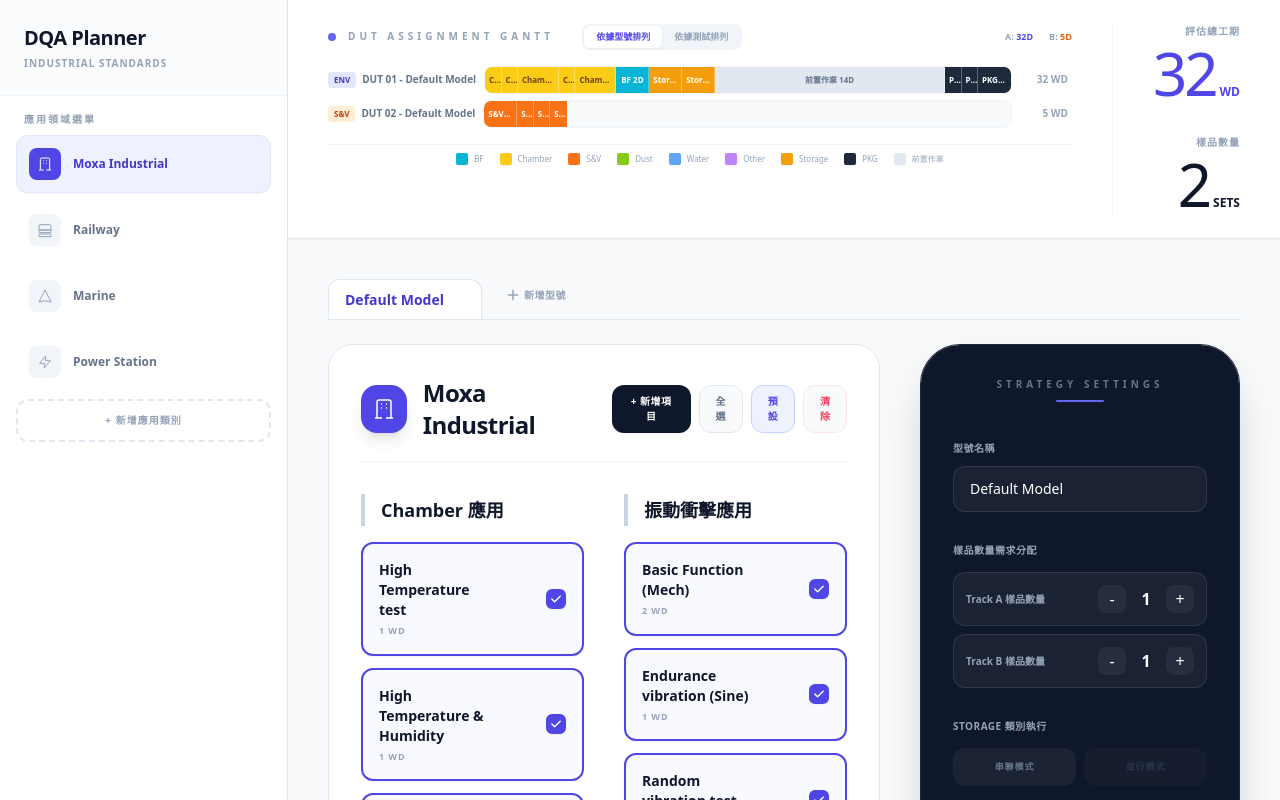
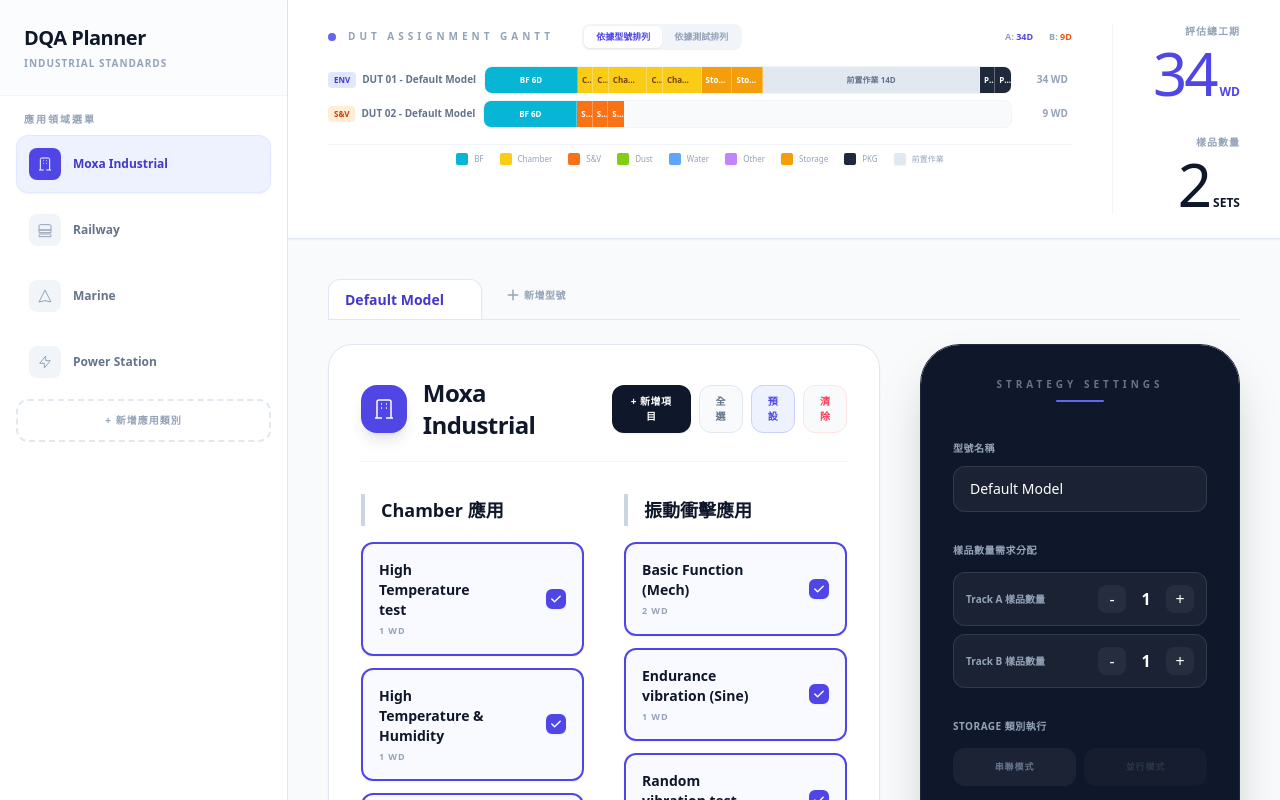
Before and after one commit to Gino831/DQASchedulePlanner, a React (Vite) app: page / in a window 1280 px wide. Shown: the top 800 px of the page. Built offline with nearby package versions, Linux system fonts and the light colour scheme.

Commit message:
feat: phase 4 advanced dependencies and strict load balancing

```diff
--- a/App.tsx
+++ b/App.tsx
@@ -270,6 +270,9 @@ const App: React.FC = () => {
       const altitudeSegments: Seg[] = [];
       let altitudeDays = 0;
 
+      const connectorSegments: Seg[] = [];
+      let connectorDays = 0;
+
       const ipOtherSegments: Seg[] = [];
       let ipOtherDays = 0;
 
@@ -279,6 +282,8 @@ const App: React.FC = () => {
       const pkgSegments: Seg[] = [];
       let pkgDays = 0;
 
+      let bfDays = 0;
+
       Object.entries(standard.categories).forEach(([cat, items]) => {
         const catType = cat as CategoryType;
         (items as any[] | undefined)?.forEach(item => {
@@ -287,22 +292,29 @@ const App: React.FC = () => {
             const isPkg = nameLower.includes('pkg');
             const isStorage = nameLower.includes('storage');
             const isAltitude = nameLower.includes('altitude') || item.name.includes('高空');
+            const isBF = nameLower.includes('basic function') || item.name.includes('基本功能');
+            const isConnector = (nameLower.includes('connector') || item.name.includes('插拔') || nameLower.includes('durability')) && !isAltitude && !isStorage && !isPkg && !isBF;
 
-            // ipOther includes DUST, WATER, OTHER categories (except altitude)
+            // ipOther includes DUST, WATER, OTHER categories (except altitude and connector)
             const isIpOtherCategory = [CategoryType.DUST_TEST, CategoryType.WATER_TEST, CategoryType.OTHER].includes(catType);
 
-            if (isPkg) {
+            if (isBF) {
+              bfDays += item.duration;
+            } else if (isPkg) {
               pkgSegments.push({ label: CATEGORY_COLORS.pkg.label, days: item.duration, bg: CATEGORY_COLORS.pkg.bg, text: CATEGORY_COLORS.pkg.text });
               pkgDays += item.duration;
             } else if (isStorage) {
               storageSegments.push({ label: CATEGORY_COLORS.storage.label, days: item.duration, bg: CATEGORY_COLORS.storage.bg, text: CATEGORY_COLORS.storage.text });
               totalStorageDays += item.duration;
             } else if (isAltitude && !isIpOtherCategory) {
-              altitudeSegments.push({ label: CATEGORY_COLORS[catType]?.label || '環境', days: item.duration, bg: CATEGORY_COLORS[catType]?.bg || 'bg-slate-100', text: CATEGORY_COLORS[catType]?.text || 'text-slate-600' });
+               altitudeSegments.push({ label: '✈️ (外測) ' + (CATEGORY_COLORS[catType]?.label || '高空'), days: item.duration, bg: 'bg-amber-100 border-amber-300', text: 'text-amber-800 font-bold' });
                altitudeDays += item.duration;
+            } else if (isConnector) {
+               connectorSegments.push({ label: CATEGORY_COLORS[catType]?.label || '插拔', days: item.duration, bg: CATEGORY_COLORS[catType]?.bg || 'bg-slate-100', text: CATEGORY_COLORS[catType]?.text || 'text-slate-600' });
+               connectorDays += item.duration;
             } else if (isIpOtherCategory || isAltitude) {
                if (isAltitude) {
-                altitudeSegments.push({ label: CATEGORY_COLORS[catType]?.label || '高空', days: item.duration, bg: CATEGORY_COLORS[catType]?.bg || 'bg-slate-100', text: CATEGORY_COLORS[catType]?.text || 'text-slate-600' });
+                 altitudeSegments.push({ label: '✈️ (外測) 高空', days: item.duration, bg: 'bg-amber-100 border-amber-300', text: 'text-amber-800 font-bold' });
                  altitudeDays += item.duration;
                } else {
                  ipOtherSegments.push({ label: CATEGORY_COLORS[catType]?.label || '其他', days: item.duration, bg: CATEGORY_COLORS[catType]?.bg || 'bg-slate-100', text: CATEGORY_COLORS[catType]?.text || 'text-slate-600' });
@@ -321,6 +333,8 @@ const App: React.FC = () => {
 
       // --- 建立 DUT Rows ---
 
+      const appendBF = () => bfDays > 0 ? [{ label: CATEGORY_COLORS[CategoryType.FUNCTION]?.label || 'Basic Func', days: bfDays, bg: CATEGORY_COLORS[CategoryType.FUNCTION]?.bg || 'bg-sky-100', text: CATEGORY_COLORS[CategoryType.FUNCTION]?.text || 'text-sky-600' }] : [];
+
       const modelDuts: Array<any> = [];
       let rowCounter = 1;
       const baseStartDay = strategy === ExecutionStrategy.SERIAL ? globalTrackATotal : 0;
@@ -330,10 +344,10 @@ const App: React.FC = () => {
 
       // 1. 產生 Track A (ENV Base + Storage if serial)
       const envRows: any[] = [];
-      if (envDutCount > 0 && (envBaseSegments.length > 0 || (storageSegments.length > 0 && !storageIsParallel))) {
+      if (envDutCount > 0 && (envBaseSegments.length > 0 || bfDays > 0 || (storageSegments.length > 0 && !storageIsParallel))) {
         for (let i = 0; i < envDutCount; i++) {
-          const segs = [...envBaseSegments];
-          let days = envBaseDays;
+          const segs = [...appendBF(), ...envBaseSegments];
+          let days = bfDays + envBaseDays;
 
           if (!storageIsParallel && storageSegments.length > 0) {
             segs.push(...storageSegments);
@@ -352,32 +366,26 @@ const App: React.FC = () => {
 
       // 2. 獨立的 Storage 樣品 (Track A)
       if (storageIsParallel) {
-        const segs = [];
-        const bfSeg = envBaseSegments.find(s => s.label === CATEGORY_COLORS[CategoryType.FUNCTION].label);
-        let sDays = totalStorageDays;
-        if (bfSeg) {
-          segs.push(bfSeg);
-          sDays += bfSeg.days;
-        }
-        segs.push(...storageSegments);
+        const segs = [...appendBF(), ...storageSegments];
+        const sDays = bfDays + totalStorageDays;
 
         const row = {
           id: `dut_storage_${model.id}_${rowCounter}`, label: `DUT ${String(rowCounter).padStart(2, '0')} - ${model.name}`,
           track: 'A', trackLabel: 'Storage', startDay: baseStartDay, segments: segs, totalDays: sDays,
         };
         modelDuts.push(row);
-        envRows.push(row); // Storage also acts as an ENV row target for load-balancing if needed
+        envRows.push(row);
         rowCounter++;
       }
 
       // 3. 產生 Track B (Mech)
       const mechRows: any[] = [];
       const mechStart = baseStartDay;
-      if (model.mechSampleCount > 0 && mechSegments.length > 0) {
+      if (model.mechSampleCount > 0 && (mechSegments.length > 0 || bfDays > 0)) {
         for (let i = 0; i < model.mechSampleCount; i++) {
           const row = {
             id: `dut_mech_${model.id}_${rowCounter}`, label: `DUT ${String(rowCounter).padStart(2, '0')} - ${model.name}`,
-            track: 'B', trackLabel: 'S&V', startDay: mechStart, segments: [...mechSegments], totalDays: mechDays,
+            track: 'B', trackLabel: 'S&V', startDay: mechStart, segments: [...appendBF(), ...mechSegments], totalDays: bfDays + mechDays,
           };
           mechRows.push(row);
           modelDuts.push(row);
@@ -397,7 +405,24 @@ const App: React.FC = () => {
         } else {
           modelDuts.push({
             id: `dut_alt_${model.id}_${rowCounter}`, label: `DUT ${String(rowCounter).padStart(2, '0')} - ${model.name}`,
-            track: 'A', trackLabel: 'ENV (Alt)', startDay: baseStartDay, segments: [...altitudeSegments], totalDays: altitudeDays,
+            track: 'A', trackLabel: 'ENV (Alt)', startDay: baseStartDay, segments: [...appendBF(), ...altitudeSegments], totalDays: bfDays + altitudeDays,
+          });
+          rowCounter++;
+        }
+      }
+
+      // Connector -> 找目前 ENV 或 MECH 中最短的，接在後面
+      if (connectorSegments.length > 0) {
+        const candidates = [...envRows, ...mechRows];
+        if (candidates.length > 0) {
+          candidates.sort((a, b) => a.totalDays - b.totalDays);
+          const targetRow = candidates[0];
+          targetRow.segments.push(...connectorSegments);
+          targetRow.totalDays += connectorDays;
+        } else {
+          modelDuts.push({
+            id: `dut_conn_${model.id}_${rowCounter}`, label: `DUT ${String(rowCounter).padStart(2, '0')} - ${model.name}`,
+            track: 'A', trackLabel: 'Connector', startDay: baseStartDay, segments: [...appendBF(), ...connectorSegments], totalDays: bfDays + connectorDays,
           });
           rowCounter++;
         }
@@ -408,7 +433,7 @@ const App: React.FC = () => {
         if (singleSampleStrategy === SingleSampleStrategy.INDEPENDENT) {
           modelDuts.push({
             id: `dut_ip_${model.id}_${rowCounter}`, label: `DUT ${String(rowCounter).padStart(2, '0')} - ${model.name}`,
-            track: 'D', trackLabel: 'IP/Misc', startDay: baseStartDay, segments: [...ipOtherSegments], totalDays: ipOtherDays,
+            track: 'D', trackLabel: 'IP/Misc', startDay: baseStartDay, segments: [...appendBF(), ...ipOtherSegments], totalDays: bfDays + ipOtherDays,
           });
           rowCounter++;
         } else {
@@ -421,7 +446,7 @@ const App: React.FC = () => {
           } else {
             modelDuts.push({
               id: `dut_ip_${model.id}_${rowCounter}`, label: `DUT ${String(rowCounter).padStart(2, '0')} - ${model.name}`,
-              track: 'A', trackLabel: 'IP/Misc', startDay: baseStartDay, segments: [...ipOtherSegments], totalDays: ipOtherDays,
+              track: 'A', trackLabel: 'IP/Misc', startDay: baseStartDay, segments: [...appendBF(), ...ipOtherSegments], totalDays: bfDays + ipOtherDays,
             });
             rowCounter++;
           }
```
Lines whose indentation alone changed are shown as unchanged.
